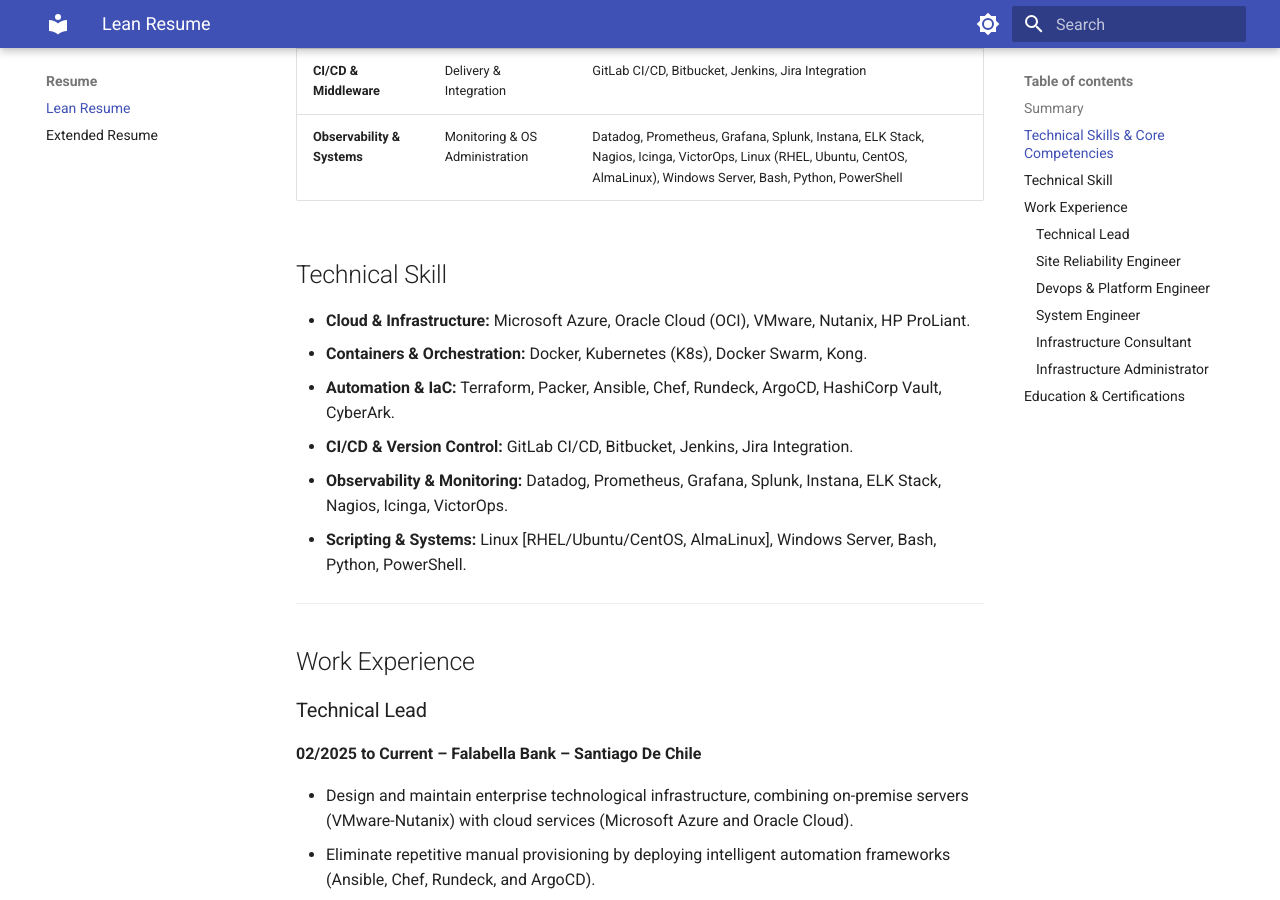
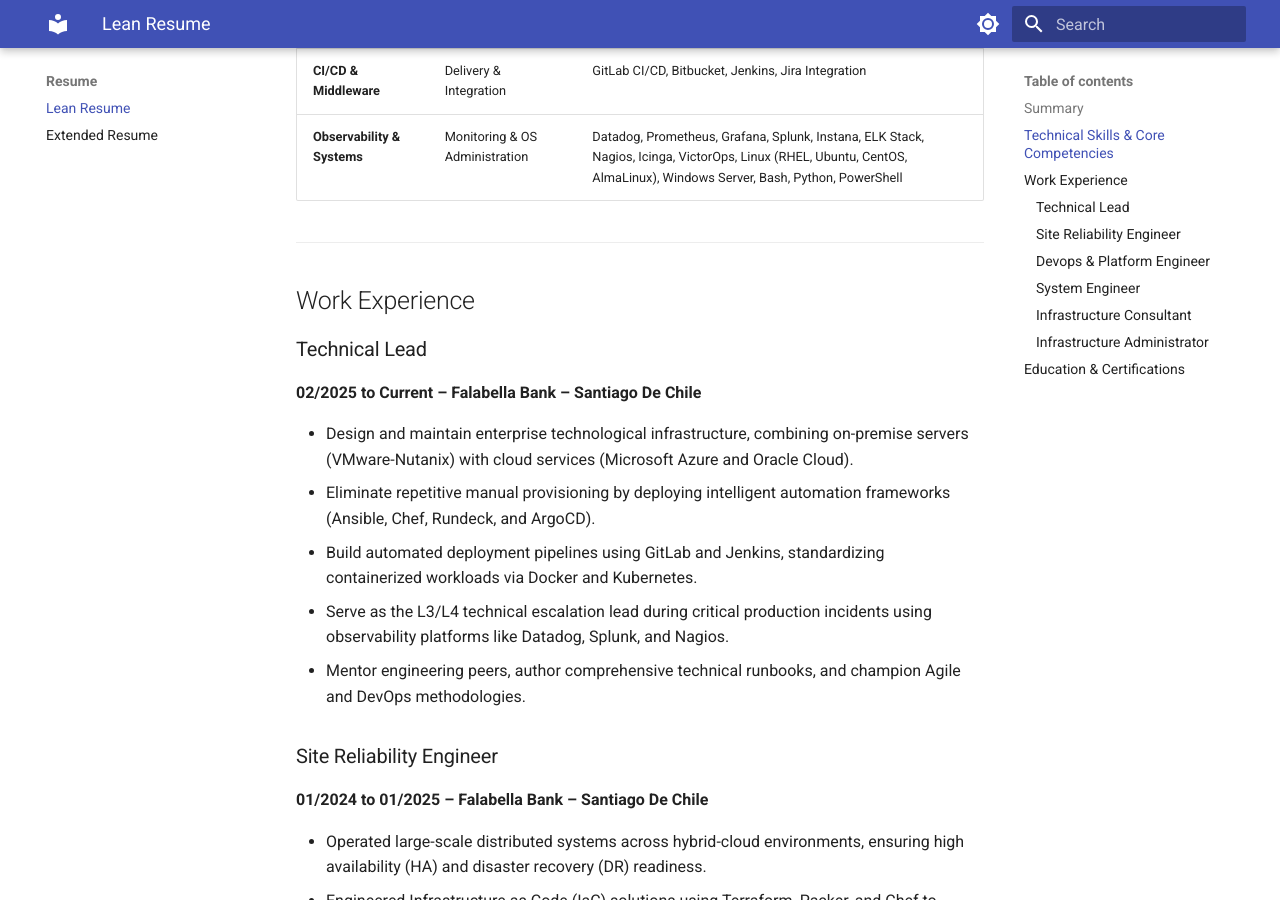
Before and after one commit to ejpinangog/ejpinangog.github.io, an MkDocs documentation site: the page built from docs/resume.md, in a window 1280 px wide and 900 px high, scrolled down 1019 px. Built offline with MkDocs 1.6.1 and Material for MkDocs 9.7.7, drawn with Linux system fonts in a browser that asks for light colours.

Commit message:
fix: deleted technical skill from lean resume

```diff
--- a/docs/resume.md
+++ b/docs/resume.md
@@ -23,15 +23,6 @@ Technical Lead, SRE, DevOps, Platform Engineer, Systems and Infrastructure Admin
 | **Security & Governance** | Secrets & Compliance | HashiCorp Vault, CyberArk, Enterprise Governance & Delivery |
 | **CI/CD & Middleware** | Delivery & Integration | GitLab CI/CD, Bitbucket, Jenkins, Jira Integration |
 | **Observability & Systems** | Monitoring & OS Administration | Datadog, Prometheus, Grafana, Splunk, Instana, ELK Stack, Nagios, Icinga, VictorOps, Linux (RHEL, Ubuntu, CentOS, AlmaLinux), Windows Server, Bash, Python, PowerShell |
-
-## Technical Skill
-
-* **Cloud & Infrastructure:** Microsoft Azure, Oracle Cloud (OCI), VMware, Nutanix, HP ProLiant.
-* **Containers & Orchestration:** Docker, Kubernetes (K8s), Docker Swarm, Kong.
-* **Automation & IaC:** Terraform, Packer, Ansible, Chef, Rundeck, ArgoCD, HashiCorp Vault, CyberArk.
-* **CI/CD & Version Control:** GitLab CI/CD, Bitbucket, Jenkins, Jira Integration.
-* **Observability & Monitoring:** Datadog, Prometheus, Grafana, Splunk, Instana, ELK Stack, Nagios, Icinga, VictorOps.
-* **Scripting & Systems:** Linux [RHEL/Ubuntu/CentOS, AlmaLinux], Windows Server, Bash, Python, PowerShell.
 
 ---
 
```
